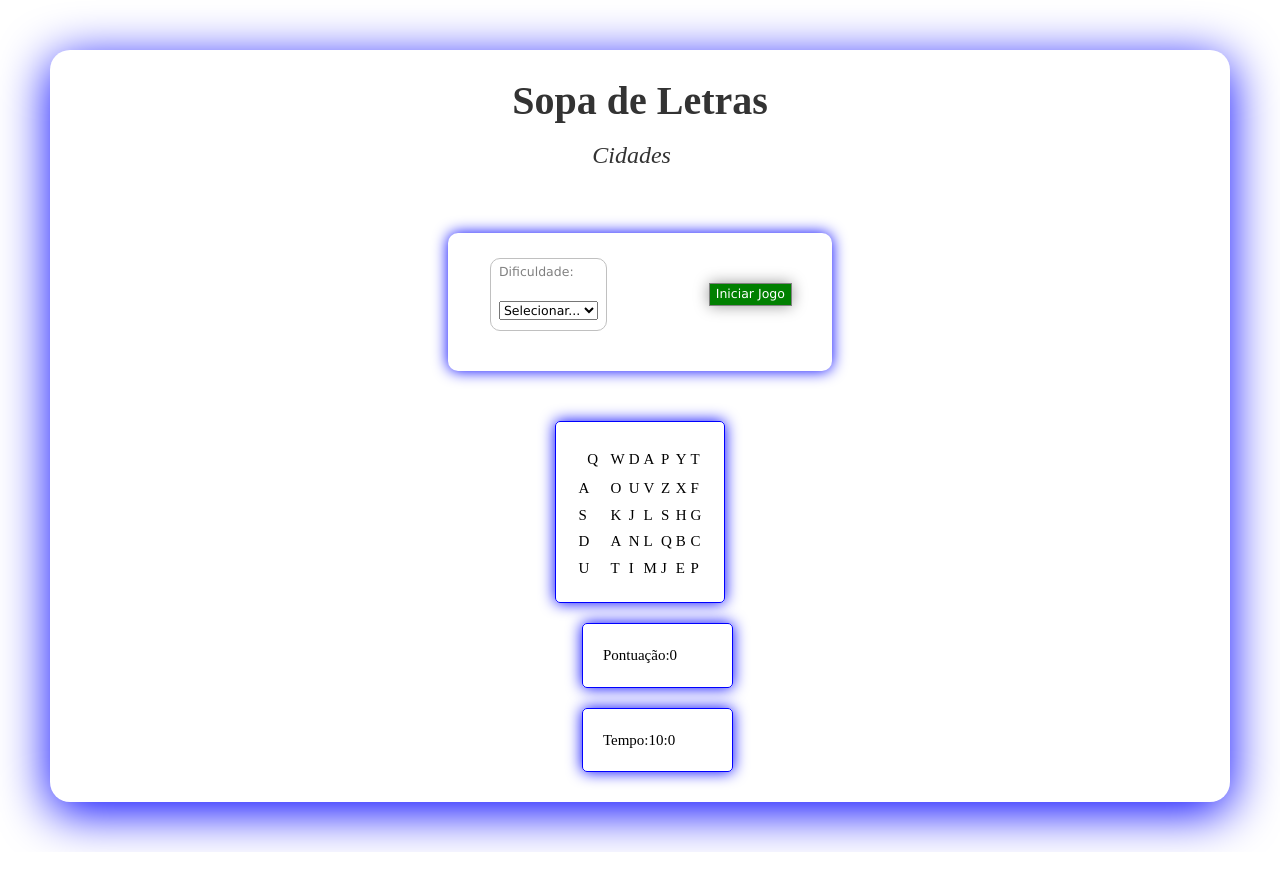
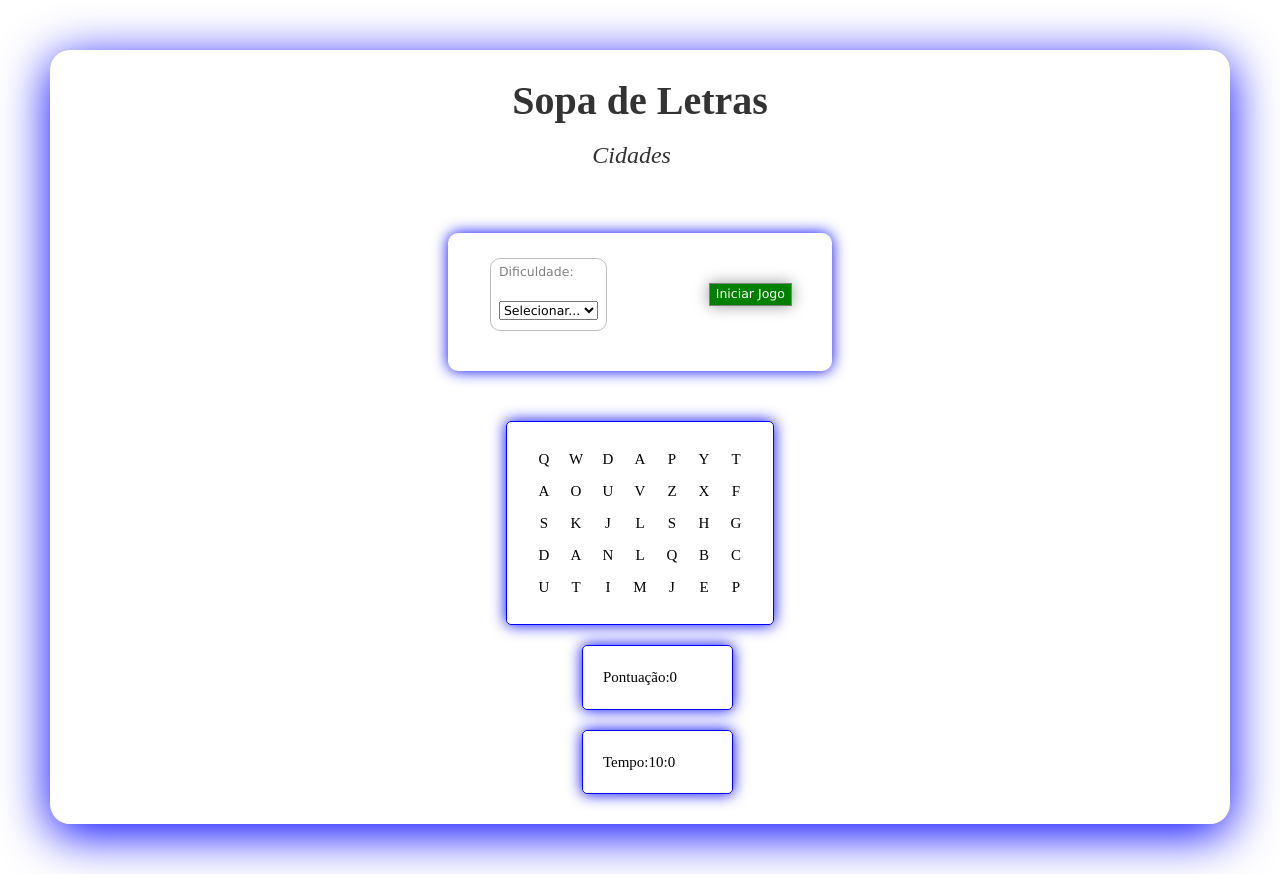
Before and after one commit to raatavares/LS-Sopa-de-Letras, a React (Create React App) app in the folder Teste 01 tp/trabalho-pratico/: page / in a window 1280 px wide. Before the commit the page ends 852 px from the top, so only its background shows below. Built offline with nearby package versions, Linux system fonts and the light colour scheme.

Commit message:
Selecionar Letra
Neste momento, cada letra tem de ter um id diferente

```diff
--- a/Teste 01 tp/trabalho-pratico/src/components/game-panel/game-panel.component.jsx
+++ b/Teste 01 tp/trabalho-pratico/src/components/game-panel/game-panel.component.jsx
@@ -53,11 +53,21 @@ function GamePanel () {
 	   }
 	}
 
-	function changeStyle() {
+	/*function changeStyle(this) {
+		this.style.backgroundColor
 		if(document.getElementById("letra").style.backgroundColor === "orange"){
 			document.getElementById("letra").style.backgroundColor = "white";
 		}else{
 			document.getElementById("letra").style.backgroundColor = "orange";
+		}
+
+	}*/
+
+	const handleClick = (event, arg1) => {
+		if(document.getElementById(arg1).style.backgroundColor === "orange"){
+			document.getElementById(arg1).style.backgroundColor = "white";
+		}else{
+			document.getElementById(arg1).style.backgroundColor = "orange";
 		}
 
 	}
@@ -65,53 +75,53 @@ function GamePanel () {
     return (
 		<table id="table">
 			<tr>
-			    <td id="letra" onClick={changeStyle}>Q</td>
-                <td>W</td>
-                <td>D</td>
-				<td>A</td>
-				<td>P</td>
-				<td>Y</td>
-				<td>T</td>
+			    <td id="letra00" onClick={(event)=>handleClick(event,"letra00")}>Q</td>
+                <td id="letra01" onClick={(event)=>handleClick(event,"letra01")}>W</td>
+                <td id="letra02" onClick={(event)=>handleClick(event,"letra02")}>D</td>
+				<td id="letra03" onClick={(event)=>handleClick(event,"letra03")}>A</td>
+				<td id="letra04" onClick={(event)=>handleClick(event,"letra04")}>P</td>
+				<td id="letra05" onClick={(event)=>handleClick(event,"letra05")}>Y</td>
+				<td id="letra06" onClick={(event)=>handleClick(event,"letra06")}>T</td>
 			</tr>
 
 			<tr>
-				<td>A</td>
-				<td>O</td>
-				<td>U</td>
-				<td>V</td>
-				<td>Z</td>
-				<td>X</td>
-				<td>F</td>
+				<td id="letra">A</td>
+				<td id="letra">O</td>
+				<td id="letra">U</td>
+				<td id="letra">V</td>
+				<td id="letra">Z</td>
+				<td id="letra">X</td>
+				<td id="letra">F</td>
 			</tr>
 
 			<tr>
-				<td>S</td>
-				<td>K</td>
-				<td>J</td>
-				<td>L</td>
-				<td>S</td>
-				<td>H</td>
-				<td>G</td>
+				<td id="letra">S</td>
+				<td id="letra">K</td>
+				<td id="letra">J</td>
+				<td id="letra">L</td>
+				<td id="letra">S</td>
+				<td id="letra">H</td>
+				<td id="letra">G</td>
 			</tr>
 
 			<tr>
-				<td>D</td>
-				<td>A</td>
-				<td>N</td>
-				<td>L</td>
-				<td>Q</td>
-				<td>B</td>
-				<td>C</td>
+				<td id="letra">D</td>
+				<td id="letra">A</td>
+				<td id="letra">N</td>
+				<td id="letra">L</td>
+				<td id="letra">Q</td>
+				<td id="letra">B</td>
+				<td id="letra">C</td>
 			</tr>
 
 			<tr>
-				<td>U</td>
-				<td>T</td>
-				<td>I</td>
-				<td>M</td>
-				<td>J</td>
-				<td>E</td>
-				<td>P</td>
+				<td id="letra">U</td>
+				<td id="letra">T</td>
+				<td id="letra">I</td>
+				<td id="letra">M</td>
+				<td id="letra">J</td>
+				<td id="letra">E</td>
+				<td id="letra">P</td>
 			</tr>
 		</table>
 	)
--- a/Teste 01 tp/trabalho-pratico/src/components/game-panel/game-panel.css
+++ b/Teste 01 tp/trabalho-pratico/src/components/game-panel/game-panel.css
@@ -9,16 +9,8 @@
      border-radius: 5px;
      box-shadow: 0px 0px 15px blue;
  }
- /*
-#table td {
-     background-color: white;
-     cursor: pointer;
-     width: 30px;
-     height: 30px;
-     text-align: center;
-}
-*/
-#letra{
+
+td{
      background-color: white;
      cursor: pointer;
      width: 30px;
```
